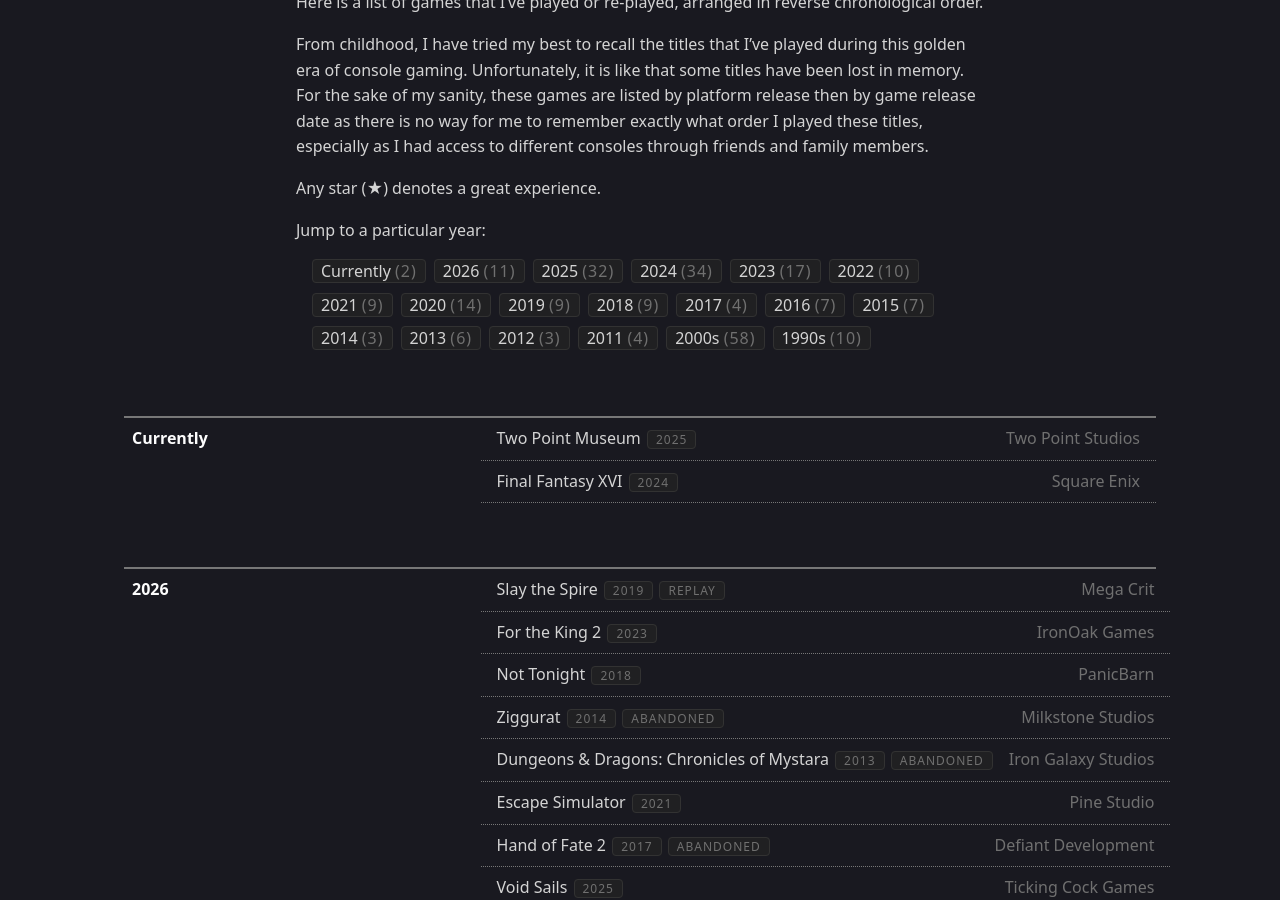
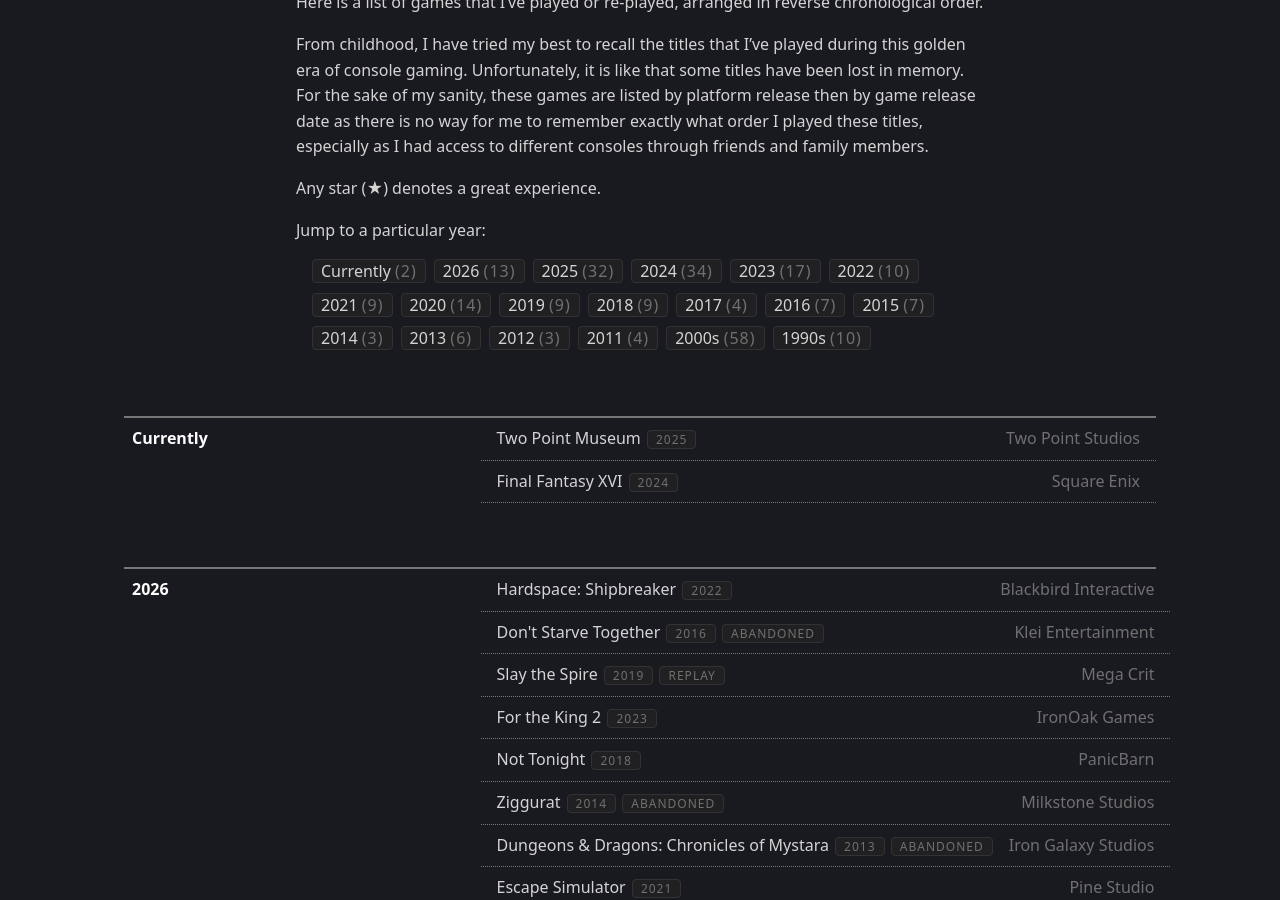
Before and after one commit to KlazHTT/personal-website, a Jekyll site: the page built from pages/gaming.md, in a window 1280 px wide and 900 px high, scrolled down 370 px. Built offline with Jekyll 4.4.1, drawn with Linux system fonts in a browser that asks for light colours.

Commit message:
Update games.yml

```diff
--- a/_data/games.yml
+++ b/_data/games.yml
@@ -10,6 +10,14 @@
       status:
 - year: 2026
   games:
+    - title: "Hardspace: Shipbreaker"
+      developer: Blackbird Interactive
+      released: 2022
+      status: Completed
+    - title: Don't Starve Together
+      developer: Klei Entertainment
+      released: 2016
+      status: Abandoned
     - title: Slay the Spire
       developer: Mega Crit
       released: 2019
```
